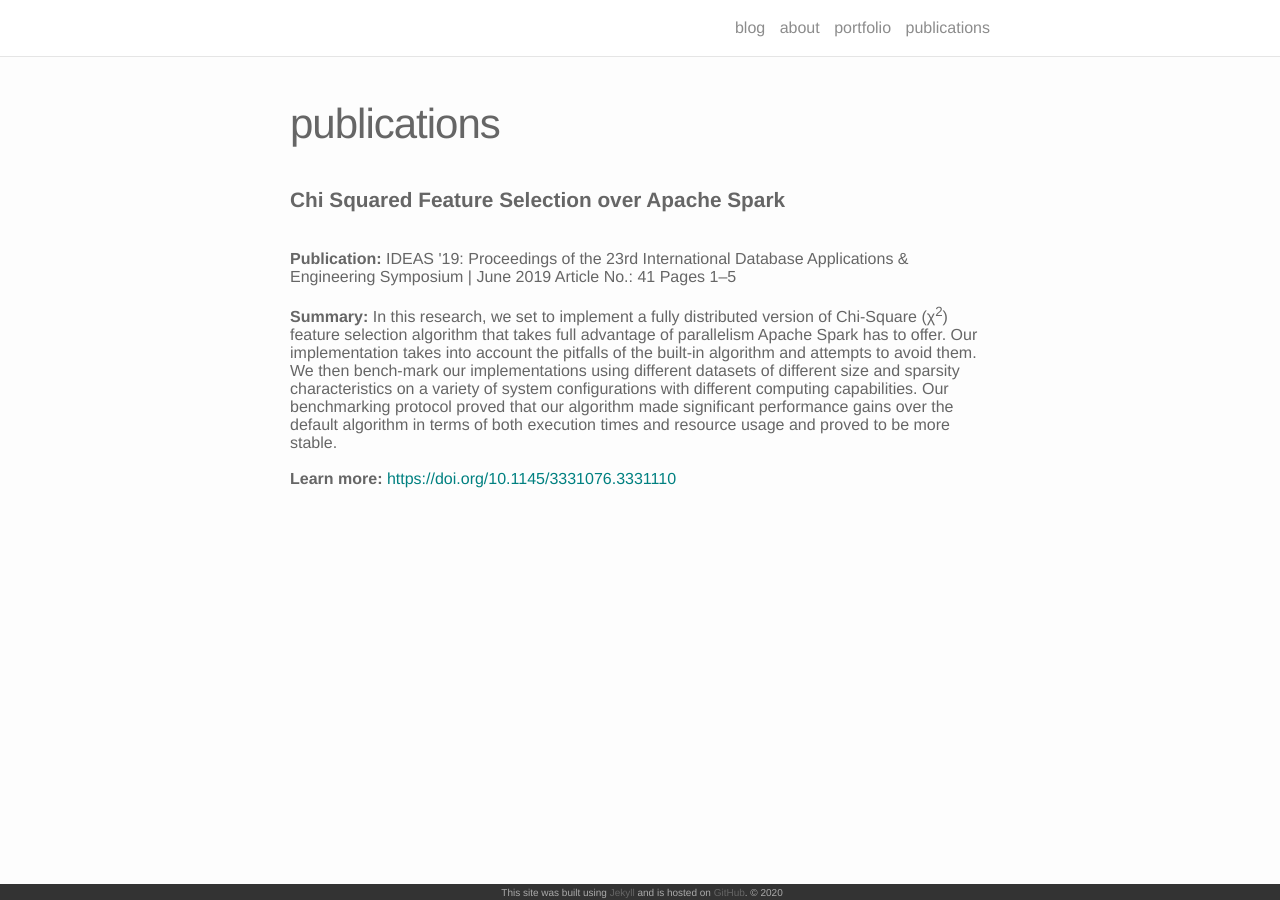
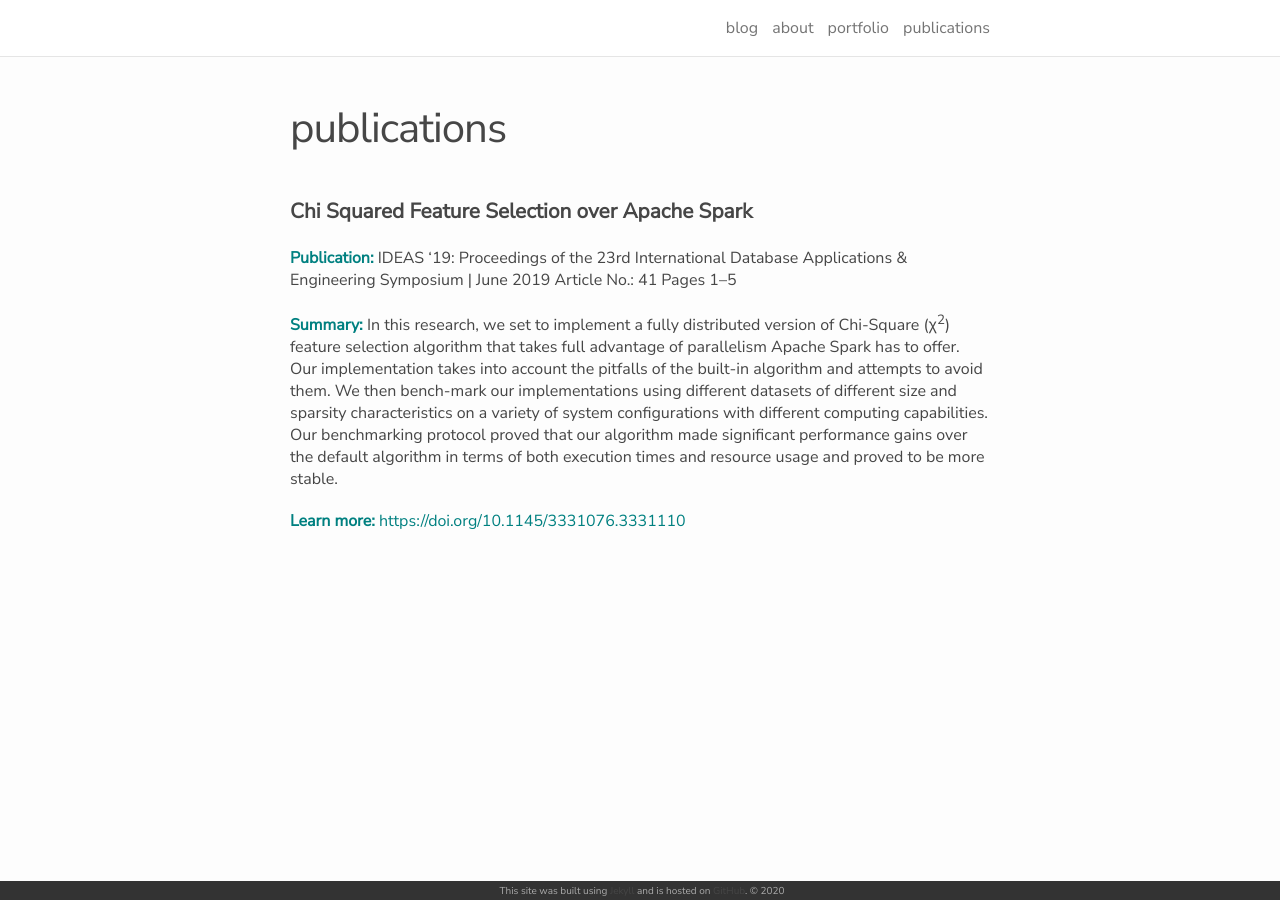
Before and after one commit to iskandergaba/iskandergaba.github.io, a Jekyll site: the page built from publications.md, in a window 1280 px wide. Built offline with Jekyll 4.4.1, drawn with Linux system fonts in a browser that asks for light colours; nearby versions of some CDN libraries.

Commit message:
Readability improvement tweaks

```diff
--- a/_sass/_base.scss
+++ b/_sass/_base.scss
@@ -10,8 +10,7 @@ dl, dd, ol, ul, figure {
 }
 
 /** Variables **********************************************/
-$base-font-family:              Helvetica, sans-serif;
-$base-font-family-mobile:       'Nunito Sans', sans-serif;
+$base-font-family:       'Nunito Sans', Helvetica, sans-serif;
 $base-line-height:              1.5em;
 $horizontal-spacing-unit:       50px;
 $vertical-spacing-unit:         40px;
@@ -35,7 +34,7 @@ $teal: #008080;
 
 $grey-color-dark: #333;   /* footer */
 $grey-color-light: #ddd;  /* navigation bar border */
-$text-color:     #666;
+$text-color:     rgb(70, 70, 70);
 
 /* Set theme color *************************/
 $theme-color: $teal;
@@ -48,9 +47,6 @@ $theme-color: $teal;
  */
 body {
     font-family: $base-font-family;
-    @include media-query($on-laptop) {
-        font-family: $base-font-family-mobile;
-    }
     font-size: $base-font-size;
     // line-height: $base-line-height;
     font-weight: 500;
--- a/_sass/_layout.scss
+++ b/_sass/_layout.scss
@@ -281,7 +281,7 @@ width: 100%;
 
 .caption{
 height: 100%;
-color: $caption_color;
+color: $theme-color;
 text-align: center;
 vertical-align: middle;
 font-size: $caption_font_size;
@@ -296,6 +296,8 @@ font-size: $caption_font_size;
 
 .publication-subtitle {
     font-size: 1em;
+    font-weight: bold;
+    color: $theme-color;
 }
 
 .publication-description {
--- a/publications.md
+++ b/publications.md
@@ -6,13 +6,8 @@ permalink: /publications/
 
 <div class="publication-title">Chi Squared Feature Selection over Apache Spark</div>
 <br/>
-<div class="publication-subtitle">
-<span class="thick">Publication:</span> IDEAS '19: Proceedings of the 23rd International Database Applications & Engineering Symposium | June 2019 Article No.: 41 Pages 1–5
+<span class="publication-subtitle">Publication: </span>IDEAS '19: Proceedings of the 23rd International Database Applications & Engineering Symposium | June 2019 Article No.: 41 Pages 1–5
 
-<br/><br/>
+<span class="publication-subtitle">Summary: </span>In this research, we set to implement a fully distributed version of Chi-Square (χ<sup>2</sup>) feature selection algorithm that takes full advantage of parallelism Apache Spark has to offer. Our implementation takes into account the pitfalls of the built-in algorithm and attempts to avoid them. We then bench-mark our implementations using different datasets of different size and sparsity characteristics on a variety of system configurations with different computing capabilities. Our benchmarking protocol proved that our algorithm made significant performance gains over the default algorithm in terms of both execution times and resource usage and proved to be more stable.
 
-<span class="thick">Summary:</span> In this research, we set to implement a fully distributed version of Chi-Square (χ<sup>2</sup>) feature selection algorithm that takes full advantage of parallelism Apache Spark has to offer. Our implementation takes into account the pitfalls of the built-in algorithm and attempts to avoid them. We then bench-mark our implementations using different datasets of different size and sparsity characteristics on a variety of system configurations with different computing capabilities. Our benchmarking protocol proved that our algorithm made significant performance gains over the default algorithm in terms of both execution times and resource usage and proved to be more stable.
-
-<br/><br/>
-
-<span class="thick">Learn more:</span> <a href="https://doi.org/10.1145/3331076.3331110" target="_blank">https://doi.org/10.1145/3331076.3331110</a>
+<span class="publication-subtitle">Learn more: </span><a href="https://doi.org/10.1145/3331076.3331110" target="_blank">https://doi.org/10.1145/3331076.3331110</a>
```
